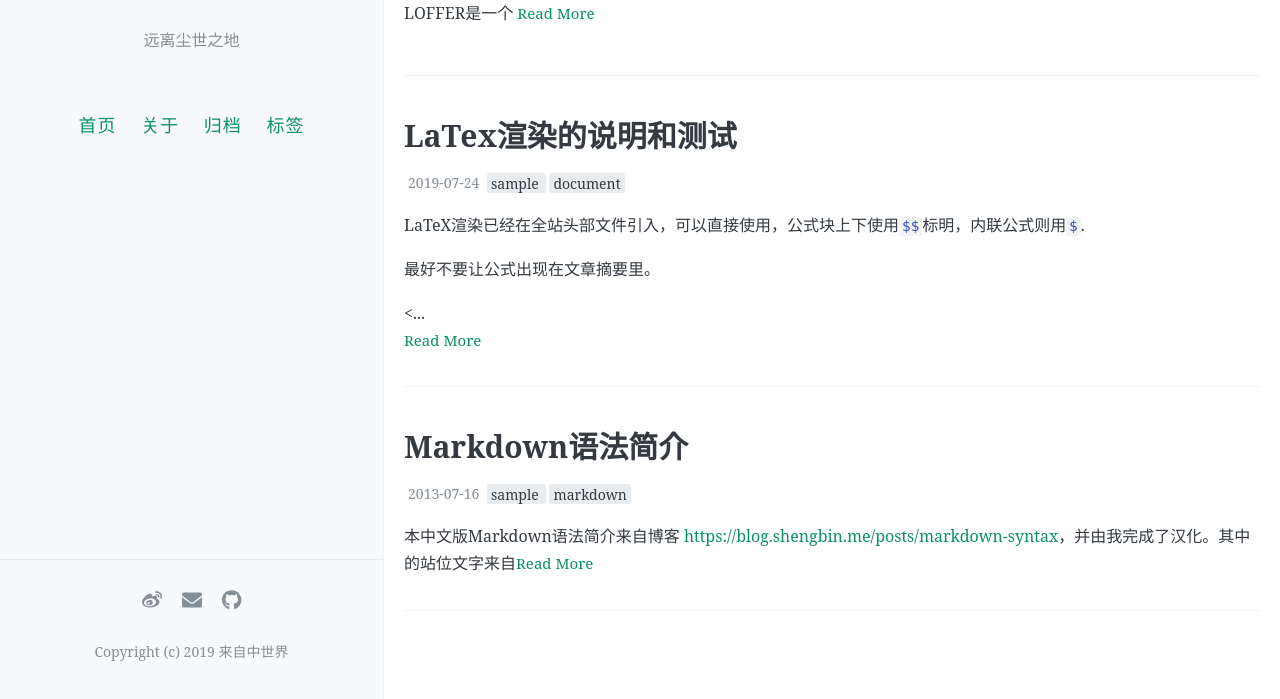
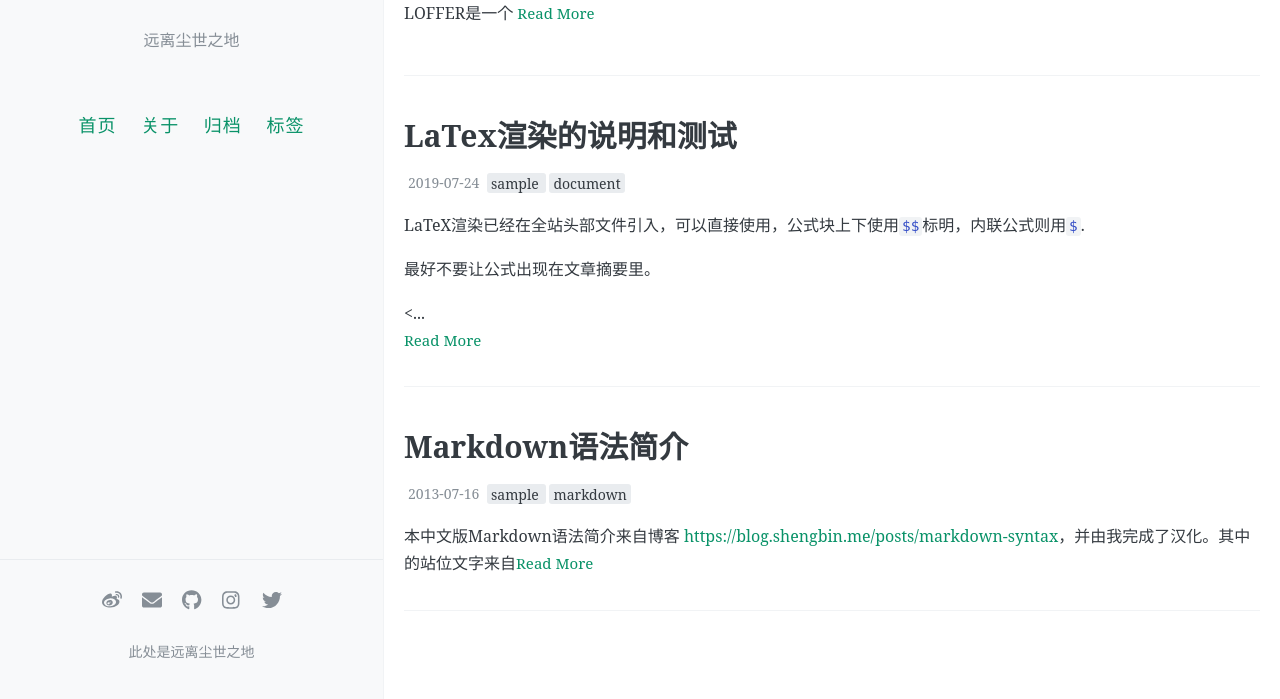
Before and after one commit to JerryXie96/jerryxie96.github.io, a Jekyll site: the page built from index.html, in a window 1280 px wide and 1037 px high. Shown: the part 338-1037 px from the top of the window. Built offline with Jekyll 4.4.1, drawn with Linux system fonts in a browser that asks for light colours; the list of posts is cut into pages by our own code; comment, search, counter and statistics services are not loaded.

Commit message:
modified the config file

```diff
--- a/_config.yml
+++ b/_config.yml
@@ -49,31 +49,31 @@ excerpt_separator: <!-- more -->
 
 # 你的社交网络链接，它们会作为图标出现在你的网站页脚中，可选填写
 footer-links:
-  weibo: frommidworld #请输入你的微博个性域名 https://www.weibo.com/<thispart>
+  weibo: JerryXie_TFLSer #请输入你的微博个性域名 https://www.weibo.com/<thispart>
   behance: # https://www.behance.net/<>
   dribbble: # https://dribbble.com/<>
-  email: fromendworld@outlook.com
+  email: hongcheng.xie@my.cityu.edu.hk
   facebook: #https://www.facebook.com/<>
   flickr: #https://www.flickr.com/<>
-  github: FromEndWorld/loffer #https://github.com/<>
-  instagram: #https://instagram.com/<>
+  github: jerryxie96 #https://github.com/<>
+  instagram: jerryxie96 #https://instagram.com/<>
   linkedin: #https://www.linkedin.com/in/<>
   pinterest: #https://www.pinterest.com/<>
   rss: #随便填点啥RSS就能用了
   stackoverflow: # http://stackoverflow.com/<>
   tumblr: # https://<username>.tumblr.com
-  twitter: # https://www.twitter.com/<your_twitter_username>
+  twitter: JerryXie96 # https://www.twitter.com/<your_twitter_username>
   youtube: # channel/<your_long_string> or user/<user-name>
 
 # 站点页脚的文字
-footer-text: Copyright (c) 2019 来自中世界
+footer-text: 此处是远离尘世之地
 
 #
 # 评论，注意，请不要同时添加多种不同的评论区
 #
 
 # 输入Disqus shortname，即可添加评论区
-disqus: loffer #shortname
+disqus: Avalon #shortname
 
 # 输入Gitalk相关设定，即可添加评论区，具体请看教程
 gitalk:
```
Also changed, not shown: images/favicon.png, images/logo.png, 1 other file.
